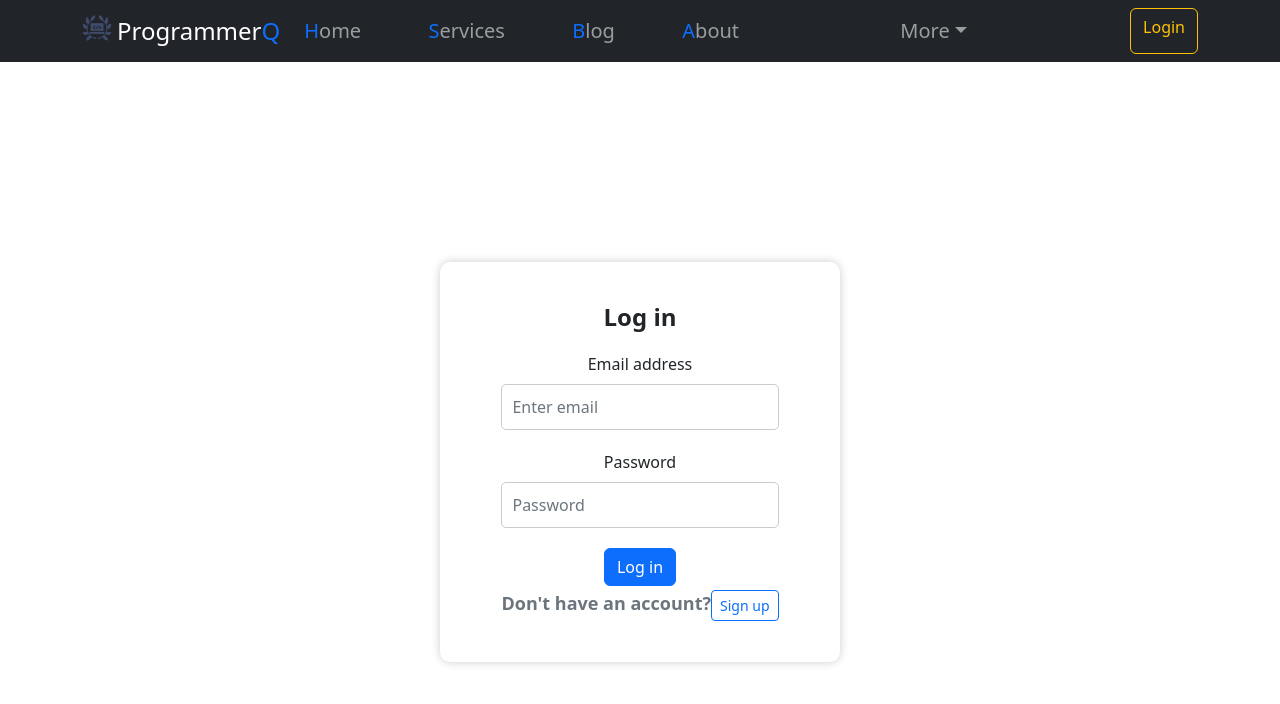
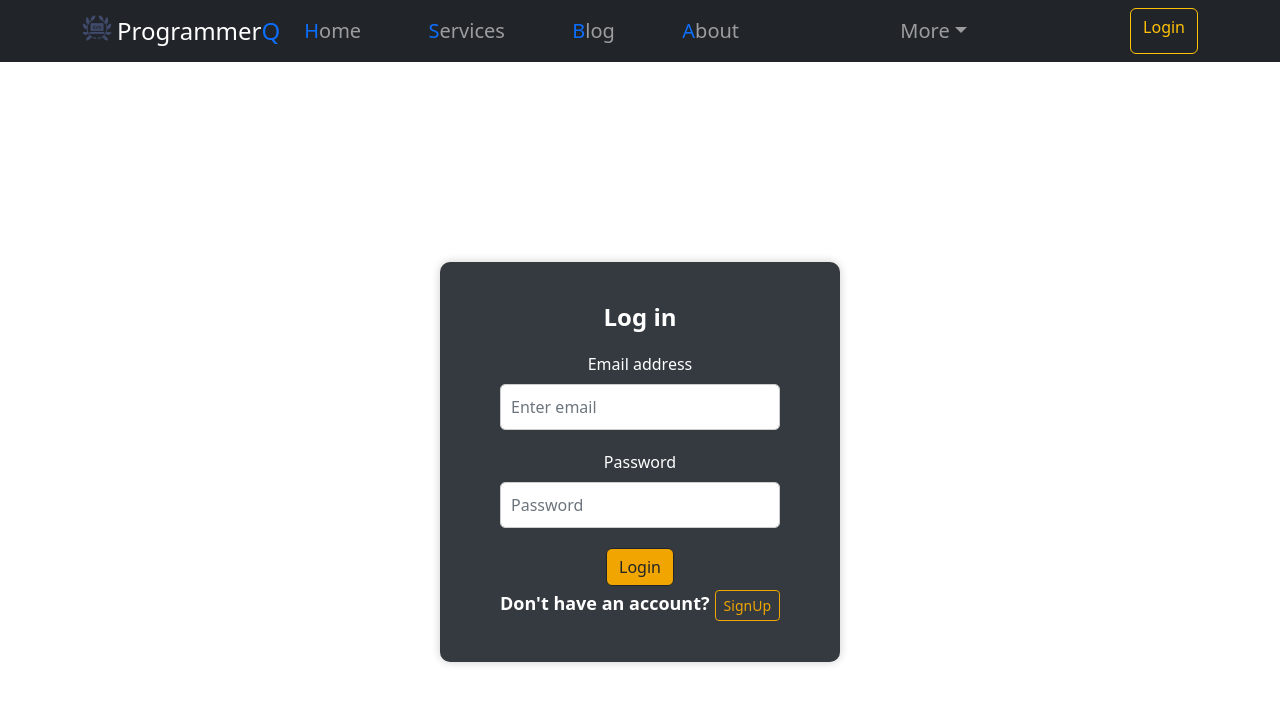
Before and after one commit to semper-proficiens/programmerq, a React (Create React App) app in the folder react-app/: page /login in a window 1280 px wide. Shown: the top 704 px of the page. Built offline with nearby package versions, Linux system fonts and the light colour scheme.

Commit message:
Improving design of Login form

```diff
--- a/react-app/src/components/LoginPage.js
+++ b/react-app/src/components/LoginPage.js
@@ -33,19 +33,19 @@ function LoginPage() {
                         </Form.Group>
                     )}
 
-                    <Button variant="primary" type="submit">
-                        {isSignup ? 'Sign up' : 'Log in'}
+                    <Button variant="outline-dark" type="submit" style={{backgroundColor: isSignup ? "#f0a500" : "#f0a500"}}>
+                        {isSignup ? 'SignUp' : 'Login'}
                     </Button>
 
-                    <div className="form-text">
+                    <div className="form-text" style={{color: "#fff"}}>
                         {isSignup
                             ? 'Already have an account?'
                             : 'Don\'t have an account?'
                         }
-                        <Button variant="outline-primary" size="sm" onClick={() => setIsSignup(!isSignup)}>
+                        <Button variant="outline-dark" size="sm" onClick={() => setIsSignup(!isSignup)} style={{marginLeft: "5px", color: "#f0a500", borderColor: "#f0a500"}}>
                             {isSignup
-                                ? 'Log in'
-                                : 'Sign up'
+                                ? 'Login'
+                                : 'SignUp'
                             }
                         </Button>
                     </div>
--- a/react-app/src/styles/loginPage.css
+++ b/react-app/src/styles/loginPage.css
@@ -7,15 +7,16 @@
 
 .form {
     width: 400px;
-    height: 400px; /* add this line */
-    display: flex; /* add this line */
-    flex-direction: column; /* add this line */
-    justify-content: center; /* add this line */
-    align-items: center; /* add this line */
+    height: 400px;
+    display: flex;
+    flex-direction: column;
+    justify-content: center;
+    align-items: center;
     padding: 20px;
-    background-color: #fff;
+    background-color: #343a40;
     border-radius: 10px;
     box-shadow: 0 0 10px rgba(0, 0, 0, 0.2);
+    color: #fff;
 }
 
 .form h2 {
@@ -47,7 +48,7 @@
     max-width: 300px;
     margin-top: 10px;
     padding: 10px;
-    background-color: #007bff;
+    background-color: #f0a500; /* change this */
     border: none;
     border-radius: 5px;
     color: #fff;
@@ -55,7 +56,7 @@
 }
 
 .form-group button:hover {
-    background-color: #0069d9;
+    background-color: #f0a51d; /* change this */
 }
 
 .form-text {
@@ -68,9 +69,11 @@
     width: 100%;
     max-width: 300px;
     padding: 10px;
-    border: 1px solid #ccc;
+    border: 1px solid #f0a500; /* change this */
     border-radius: 5px;
     margin-bottom: 20px;
+    background-color: #f0a500; /* change this */
+    color: #f0a500; /* add this */
 }
 
 .form-control {
@@ -87,15 +90,21 @@
     max-width: 300px;
     margin-top: 10px;
     padding: 10px;
-    background-color: #007bff;
-    border: none;
+    background-color: #f0a500; /* change this */
+    border: 2px solid #f0a51d; /* add this */
     border-radius: 5px;
-    color: #fff;
+    color: #f0a51d; /* add this */
     cursor: pointer;
     transition: all 0.3s ease-in-out;
+    margin-left: 5px; /* add this */
 }
 
 .custom-button:hover {
-    background-color: #0069d9;
+    background-color: #f0a51d; /* change this */
+    color: #fff; /* add this */
     transform: scale(1.1);
 }
+
+.form-text button {
+    color: #fff; /* add this */
+}
```
